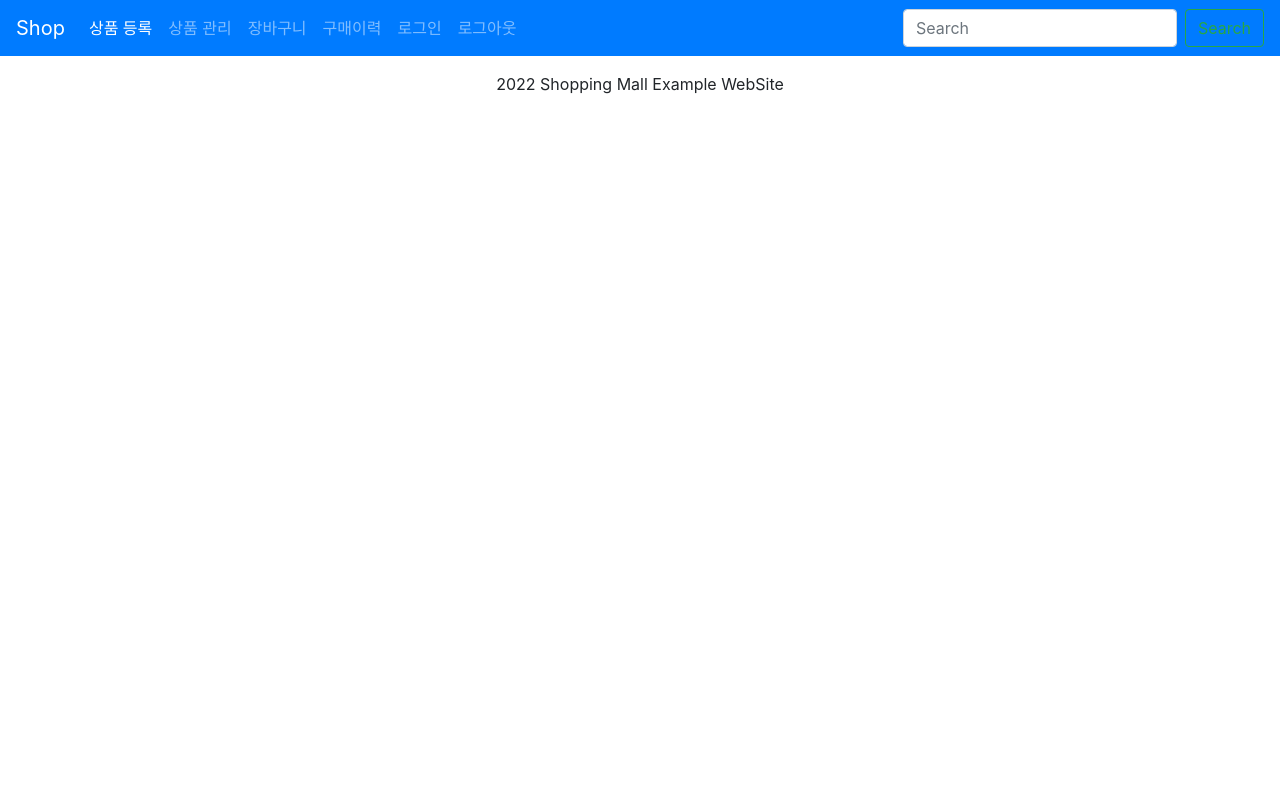
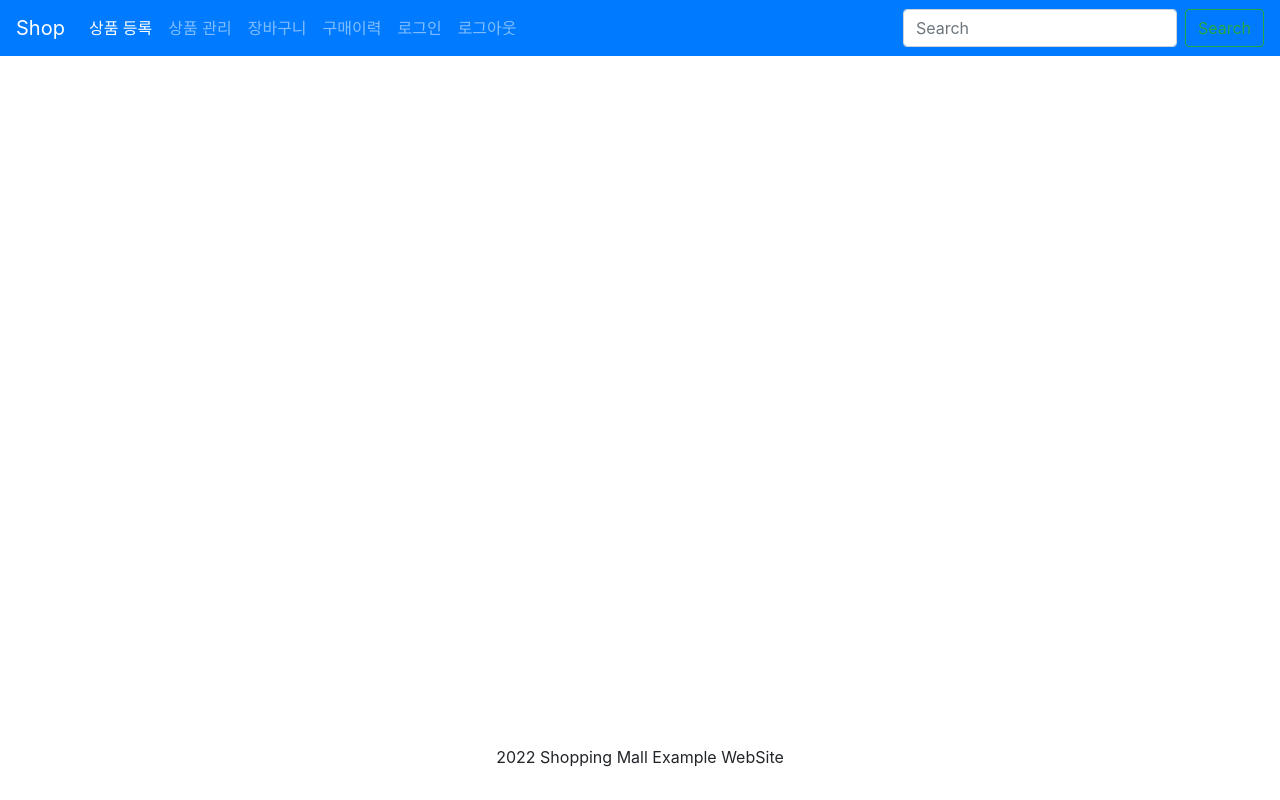
Before and after one commit to jkoogi/reviewBook, a Spring app: page /layouts/layout1 in a window 1280 px wide. Run offline with Thymeleaf, Linux system fonts and the light colour scheme; the template is opened without the code that fills it, so the values that code supplies are empty.

Commit message:
* [함께 해봐요 3-30] CSS와 HTML 파일 연결하기  - layout1.html 파일 수정 : layout1.css 연결  > src/main/resources/templates/layouts/layout1.html

```diff
--- a/스프링 부트 쇼핑몰 프로젝트 with JPA/shop/src/main/resources/templates/layouts/layout1.html
+++ b/스프링 부트 쇼핑몰 프로젝트 with JPA/shop/src/main/resources/templates/layouts/layout1.html
@@ -7,6 +7,7 @@
 
     <!--CSS only-->
     <link rel="stylesheet" href="https://stackpath.bootstrapcdn.com/bootstrap/4.5.2/css/bootstrap.min.css">
+    <link th:href="@{/css/layout1.css}" rel="stylesheet">
 
     <!--JS, Popper.js, and jQuery-->
     <script src="https://code.jquery.com/jquery-3.5.1.min.js"></script>
@@ -19,7 +20,7 @@
 <body>
     <div th:replace="fragments/header::header"></div>
 
-    <div layout:fragment="content">
+    <div layout:fragment="content" class="content">
 
     </div>
 
```
